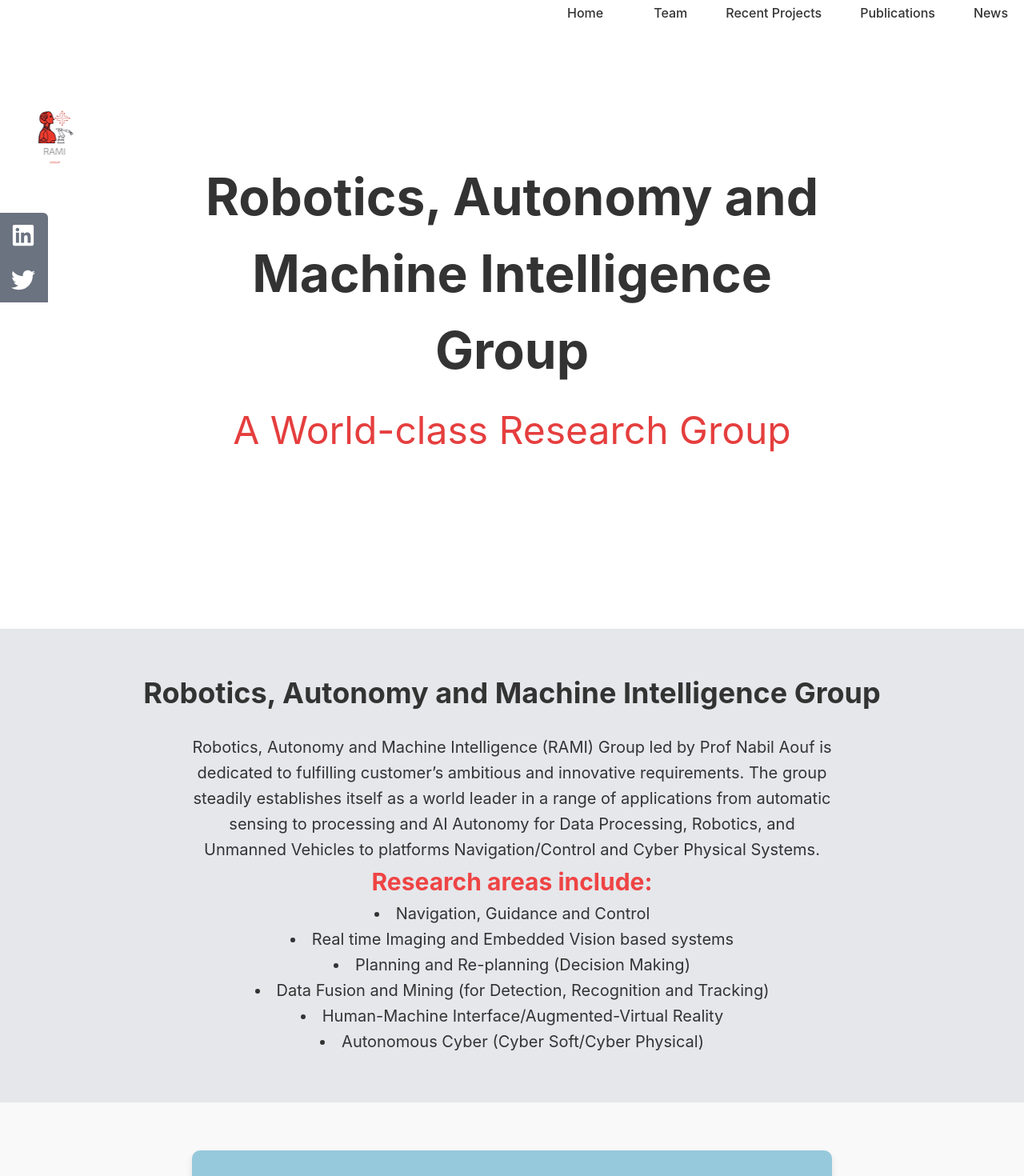
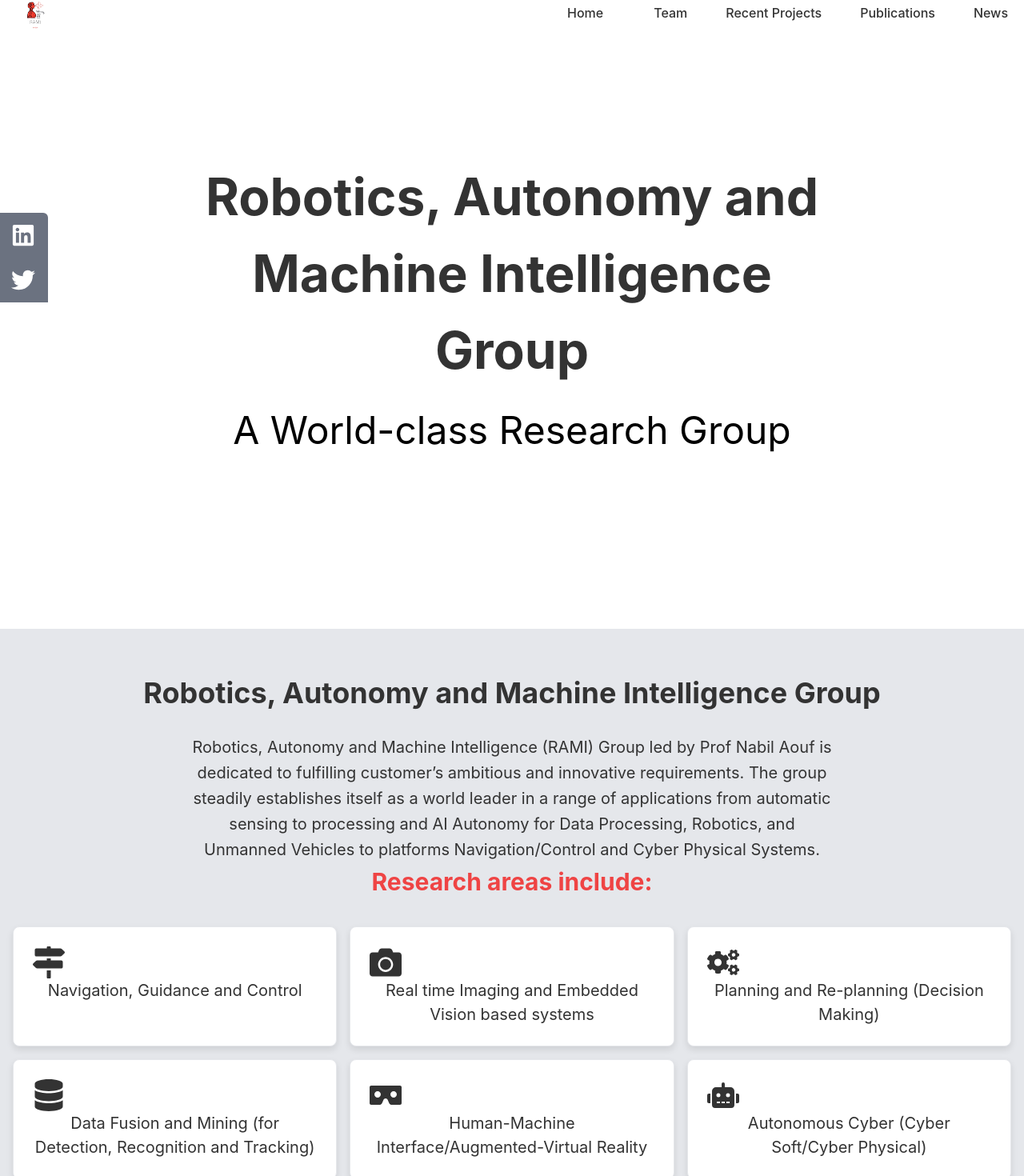
Before and after one commit to Kronium345/RAMI-Group, a React (Vite) app in the folder rami/: page / in a window 1280 px wide. Shown: the part 14-1484 px from the top of the page at 80% size. Built offline with nearby package versions, Linux system fonts and the light colour scheme.

Commit message:
Adding Abdulla's Feedback and Final Touches

```diff
--- a/rami/src/components/Navbar/Navbar.css
+++ b/rami/src/components/Navbar/Navbar.css
@@ -17,6 +17,7 @@
   display: flex;
   justify-content: space-between;
   align-items: center;
+  height: 100%;
 }
 
 .navbar .logo a {
@@ -26,6 +27,9 @@
 
 .navbar .logo img {
   height: 50px; /* Adjust the height to make the logo smaller */
+  /* border: 2px solid grey; /* Add black border */
+  /* border-radius: 8px; */
+  width: 100%;
 }
 
 .navbar ul {
--- a/rami/src/components/Navbar/Navbar.jsx
+++ b/rami/src/components/Navbar/Navbar.jsx
@@ -1,7 +1,7 @@
 import React, { useEffect } from 'react';
 import { Link } from 'react-router-dom';
 import './Navbar.css';
-// import ramiLogo from '../../assets/rami-logo.png';
+import ramiLogo from '../../assets/rami-logo.png';
 
 const Navbar = () => {
   useEffect(() => {
@@ -24,9 +24,9 @@ const Navbar = () => {
     <nav className="navbar">
       <div className="container mx-auto px-4 py-2 flex justify-between items-center">
         <div className="logo">
-          {/* <Link to="/" className="text-xl font-bold">
+          <Link to="/" className="text-xl font-bold">
             <img src={ramiLogo} alt="" />
-          </Link> */}
+          </Link>
         </div>
         <ul className="flex space-x-6">
           <li><Link to="/" className="text-red-500">Home</Link></li>
--- a/rami/src/pages/Home/Home.css
+++ b/rami/src/pages/Home/Home.css
@@ -19,25 +19,25 @@
 }
 
 .home .intro-title {
-  font-size: 4rem; /* Increased font size */
+  font-size: 4rem;
   font-weight: bold;
   color: #333;
 }
 
 .home .intro-subtitle {
-  font-size: 3rem; /* Increased font size */
-  color: #e53e3e;
-  margin-top: 1rem; /* Increased margin */
+  font-size: 3rem;
+  color: #000;
+  margin-top: 1rem;
 }
 
 .home .logo-container {
   position: absolute;
-  top: 80px; /* Adjust this value to bring the logo downwards */
+  top: 80px;
   left: 20px;
 }
 
 .home .rami-logo {
-  height: 100px; /* Adjust the height as needed */
+  height: 100px;
   width: 100px;
   margin-top: 60px;
 }
@@ -61,6 +61,34 @@
   max-width: 1300px;
   padding: 0 20px;
   margin: 0 auto;
+}
+
+.home .research-areas-grid {
+  display: grid;
+  grid-template-columns: repeat(3, 1fr);
+  gap: 1rem;
+  margin-top: 2rem;
+}
+
+.home .research-area-tile {
+  background: white;
+  padding: 1.5rem;
+  border: 1px solid #e5e7eb;
+  border-radius: 8px;
+  box-shadow: 0 4px 8px rgba(0, 0, 0, 0.1);
+  transition: transform 0.3s ease;
+  text-align: center;
+  font-size: 1.25rem;
+}
+
+.home .research-area-tile:hover {
+  transform: scale(1.05);
+}
+
+.home .research-area-tile .icon {
+  margin-bottom: 1rem;
+  font-size: 2.5rem;
+  color: #333;
 }
 
 .home .facilities-container {
@@ -105,8 +133,8 @@
 }
 
 .home .slider {
-  max-width: 85%; /* Make the carousel 15% smaller */
-  margin: 0 auto; /* Center the carousel */
+  max-width: 85%;
+  margin: 0 auto;
 }
 
 .home .carousel-item {
@@ -192,7 +220,6 @@
 .home .custom-arrow {
   width: 50px;
   height: 50px;
-  /* background-color: rgba(255, 255, 255, 0.5); */
   border-radius: 50%;
   z-index: 1;
   display: flex;
@@ -207,10 +234,6 @@
   font-size: 20px;
   color: #333;
 }
-
-/* .home .custom-arrow:hover {
-  background-color: rgba(255, 255, 255, 0.7);
-} */
 
 .home .custom-arrow.next {
   right: -60px;
@@ -242,18 +265,18 @@
 }
 
 .home .intro-text {
-  max-width: 800px; /* Added to make the paragraph more compact */
-  margin: 0 auto;   /* Center the text within the container */
+  max-width: 800px;
+  margin: 0 auto;
   line-height: 1.6;
 }
 
 @media (max-width: 768px) {
   .home .hero-content h2 {
-    font-size: 4rem; /* Increased font size */
+    font-size: 4rem;
   }
 
   .home .hero-content p {
-    font-size: 1.5rem; /* Increased font size */
+    font-size: 1.5rem;
   }
 
   .home .profile-img {
--- a/rami/src/pages/Home/Home.jsx
+++ b/rami/src/pages/Home/Home.jsx
@@ -1,10 +1,12 @@
 import React from 'react';
-import ramiLogo from '../../assets/rami-logo.png';
+// import ramiLogo from '../../assets/rami-logo.png';
 import nabilImage from '../../assets/team/nabil.png';
 import 'slick-carousel/slick/slick.css';
 import 'slick-carousel/slick/slick-theme.css';
 import Slider from 'react-slick';
 import './Home.css';
+import { FaMapSigns, FaCamera, FaCogs, FaDatabase, FaVrCardboard, FaRobot } from 'react-icons/fa';
+
 
 // Import carousel images
 import image1 from '../../assets/carousel/image1.png';
@@ -57,9 +59,9 @@ const Home = () => {
       {/* Hero Section */}
       <section className="hero h-screen flex flex-col items-center justify-center text-center">
         <div className="hero-content">
-          <div className="logo-container">
+          {/* <div className="logo-container">
             <img src={ramiLogo} alt="RAMI Logo" className="rami-logo" />
-          </div>
+          </div> */}
           <h2 className="intro-title">Robotics, Autonomy and Machine Intelligence Group</h2>
           <p className="intro-subtitle">A World-class Research Group</p>
         </div>
@@ -75,14 +77,32 @@ const Home = () => {
           <p className="text-3xl intro-text text-red-500 font-bold mt-4">
             Research areas include:
           </p>
-          <ul className="text-xl intro-text list-disc list-inside">
-            <li>Navigation, Guidance and Control</li>
-            <li>Real time Imaging and Embedded Vision based systems</li>
-            <li>Planning and Re-planning (Decision Making)</li>
-            <li>Data Fusion and Mining (for Detection, Recognition and Tracking)</li>
-            <li>Human-Machine Interface/Augmented-Virtual Reality</li>
-            <li>Autonomous Cyber (Cyber Soft/Cyber Physical)</li>
-          </ul>
+          <div className="research-areas-grid">
+            <div className="research-area-tile">
+              <FaMapSigns size={40} />
+              <p>Navigation, Guidance and Control</p>
+            </div>
+            <div className="research-area-tile">
+              <FaCamera size={40} />
+              <p>Real time Imaging and Embedded Vision based systems</p>
+            </div>
+            <div className="research-area-tile">
+              <FaCogs size={40} />
+              <p>Planning and Re-planning (Decision Making)</p>
+            </div>
+            <div className="research-area-tile">
+              <FaDatabase size={40} />
+              <p>Data Fusion and Mining (for Detection, Recognition and Tracking)</p>
+            </div>
+            <div className="research-area-tile">
+              <FaVrCardboard size={40} />
+              <p>Human-Machine Interface/Augmented-Virtual Reality</p>
+            </div>
+            <div className="research-area-tile">
+              <FaRobot size={40} />
+              <p>Autonomous Cyber (Cyber Soft/Cyber Physical)</p>
+            </div>
+          </div>
           {/* <Link to="/about" className="mt-4 px-6 py-2 bg-red-500 text-white rounded-lg inline-block">Read More</Link> */}
         </div>
       </section>
@@ -137,7 +157,7 @@ const Home = () => {
         <div className="container mx-auto px-4">
           <h2 className="text-4xl font-bold mb-8 text-red-500">Take a Tour</h2>
           <div className="flex flex-col md:flex-row justify-center items-center space-x-4 max-w-4xl mx-auto">
-            <div className="w-full md:w-1/2">
+            <div className="w-full md:w-4/5">
               <video controls className="w-full h-full object-cover rounded-lg shadow-lg">
                 <source src={tourVideo} type="video/webm" />
                 Your browser does not support the video tag.
--- a/rami/src/pages/Team/Team.jsx
+++ b/rami/src/pages/Team/Team.jsx
@@ -103,11 +103,19 @@ const Team = () => {
               </div>
               <div className="team-member">
                 <img src={alaaImage} alt="Alaa" className="team-img" />
-                <p className="team-name">Alaa</p>
+                <p className="team-name">Alaa Afeneh</p>
+              </div>
+                            <div className="team-member">
+                <img src={burakImage} alt="Burak H" className="team-img" />
+                <p className="team-name">Burak Inan</p>
+              </div>
+              <div className="team-member">
+                <img src={amarImage} alt="Amar M" className="team-img" />
+                <p className="team-name">Amar Khan</p>
               </div>
               <div className="team-member">
                 <FaUserAlt size={150} color="#ccc" />
-                <p className="team-name">Willy Jamoous</p>
+                <p className="team-name">Will Jamous</p>
               </div>
             </div>
           </div>
```
